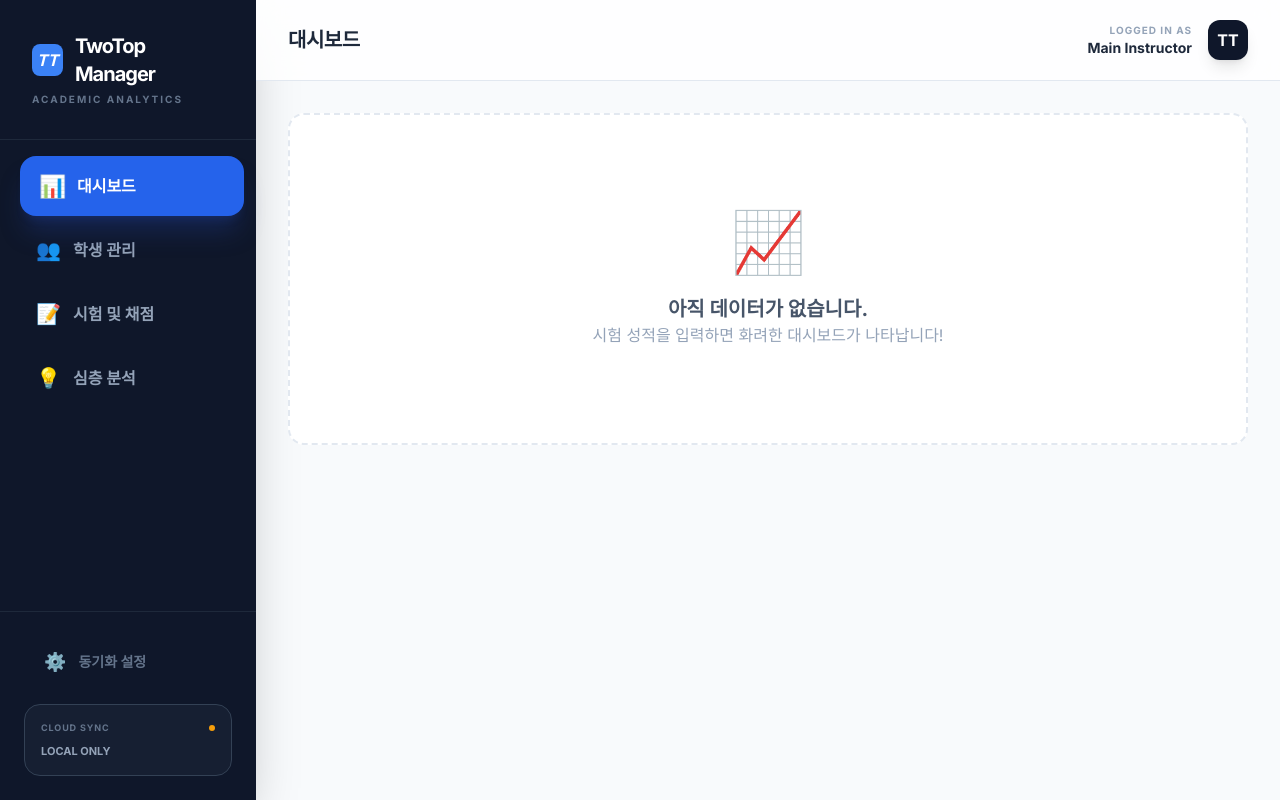
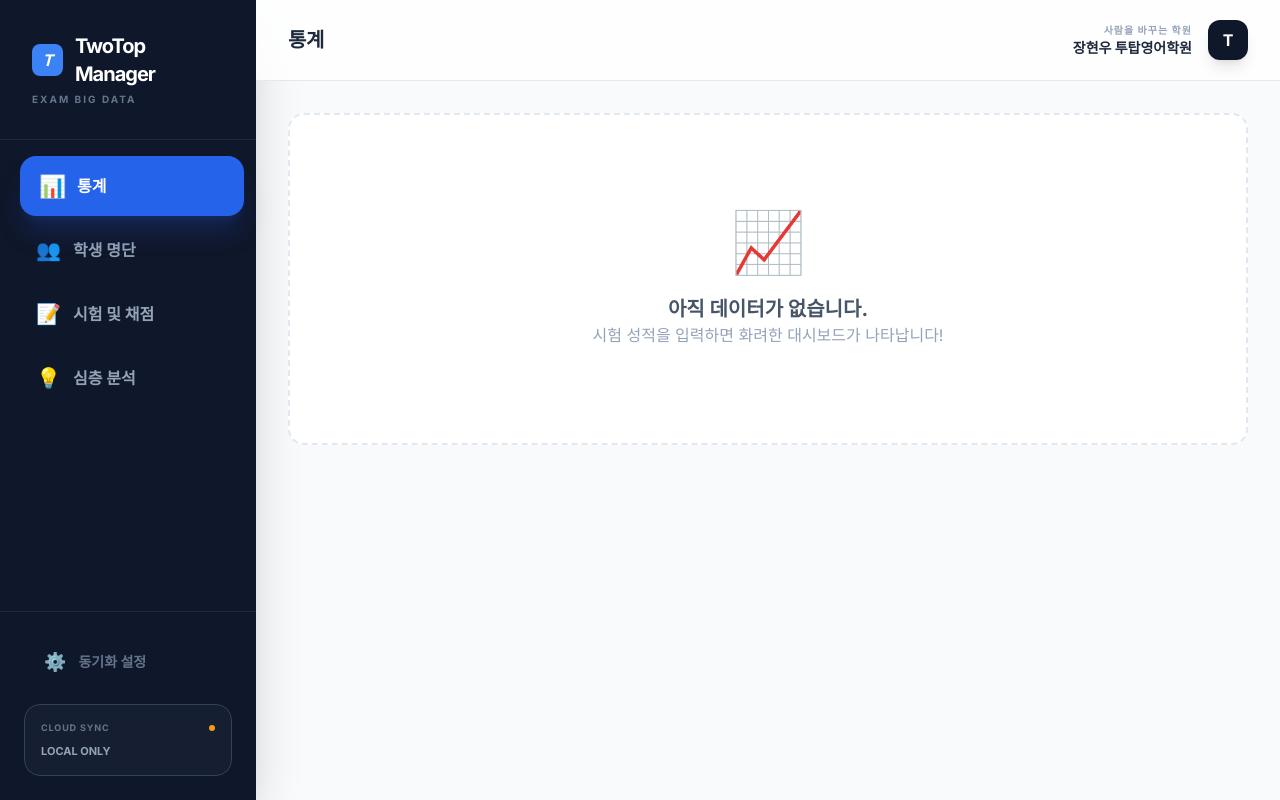
Before and after one commit to choiyuns329/Two-Top-, a React (Vite) app: page / in a window 1280 px wide. Built offline with nearby package versions, Linux system fonts and the light colour scheme.

Commit message:
feat: Improve UI text and branding
Updates navigation labels and app title to be more descriptive and align with the application's core functionality. Changes "대시보드" to "통계" and "학생 관리" to "학생 명단". Also refines the branding text.

```diff
--- a/components/Layout.tsx
+++ b/components/Layout.tsx
@@ -11,8 +11,8 @@ interface LayoutProps {
 
 const Layout: React.FC<LayoutProps> = ({ children, activeView, setView, isCloudConnected }) => {
   const navItems = [
-    { id: ViewMode.DASHBOARD, label: '대시보드', icon: '📊' },
-    { id: ViewMode.STUDENTS, label: '학생 관리', icon: '👥' },
+    { id: ViewMode.DASHBOARD, label: '통계', icon: '📊' },
+    { id: ViewMode.STUDENTS, label: '학생 명단', icon: '👥' },
     { id: ViewMode.EXAMS, label: '시험 및 채점', icon: '📝' },
     { id: ViewMode.ANALYTICS, label: '심층 분석', icon: '💡' },
   ];
@@ -23,10 +23,10 @@ const Layout: React.FC<LayoutProps> = ({ children, activeView, setView, isCloudC
       <aside className="w-full md:w-64 bg-slate-900 text-white flex-shrink-0 flex flex-col shadow-2xl">
         <div className="p-8 border-b border-slate-800">
           <div className="flex items-center space-x-3 mb-1">
-            <div className="w-8 h-8 bg-blue-500 rounded-lg flex items-center justify-center font-black text-white italic">TT</div>
+            <div className="w-8 h-8 bg-blue-500 rounded-lg flex items-center justify-center font-black text-white italic">T</div>
             <h1 className="text-xl font-black tracking-tighter text-white">TwoTop Manager</h1>
           </div>
-          <p className="text-[10px] text-slate-500 font-black uppercase tracking-[0.2em]">Academic Analytics</p>
+          <p className="text-[10px] text-slate-500 font-black uppercase tracking-[0.2em]">Exam Big Data</p>
         </div>
 
         <nav className="p-4 space-y-1 flex-1">
@@ -84,11 +84,11 @@ const Layout: React.FC<LayoutProps> = ({ children, activeView, setView, isCloudC
           </h2>
           <div className="flex items-center space-x-4">
              <div className="text-right hidden sm:block">
-               <p className="text-[10px] font-black text-slate-400 uppercase tracking-widest">Logged in as</p>
-               <p className="text-sm font-bold text-slate-800">Main Instructor</p>
+               <p className="text-[10px] font-black text-slate-400 uppercase tracking-widest">사람을 바꾸는 학원</p>
+               <p className="text-sm font-bold text-slate-800">장현우 투탑영어학원</p>
              </div>
              <div className="w-10 h-10 rounded-xl bg-slate-900 flex items-center justify-center text-white font-black shadow-lg">
-               TT
+               T
              </div>
           </div>
         </header>
```
